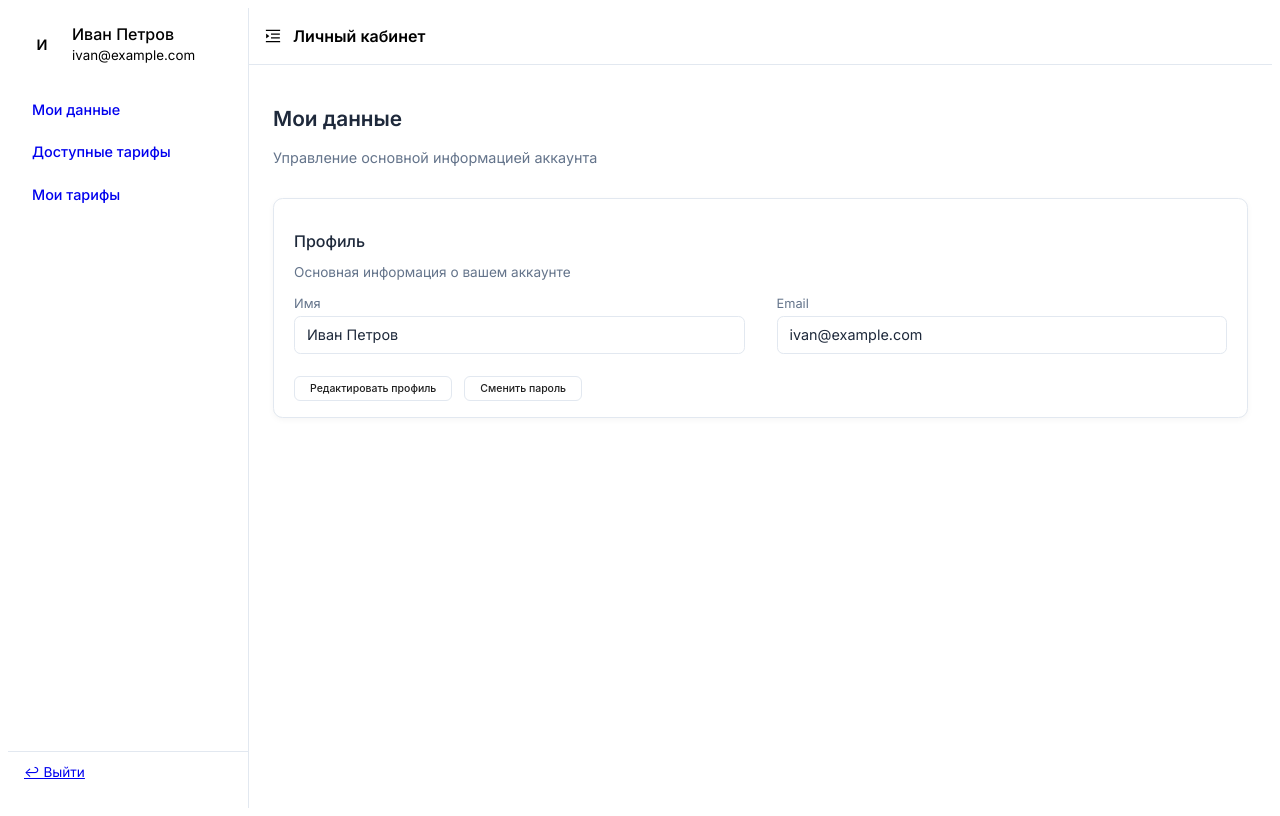
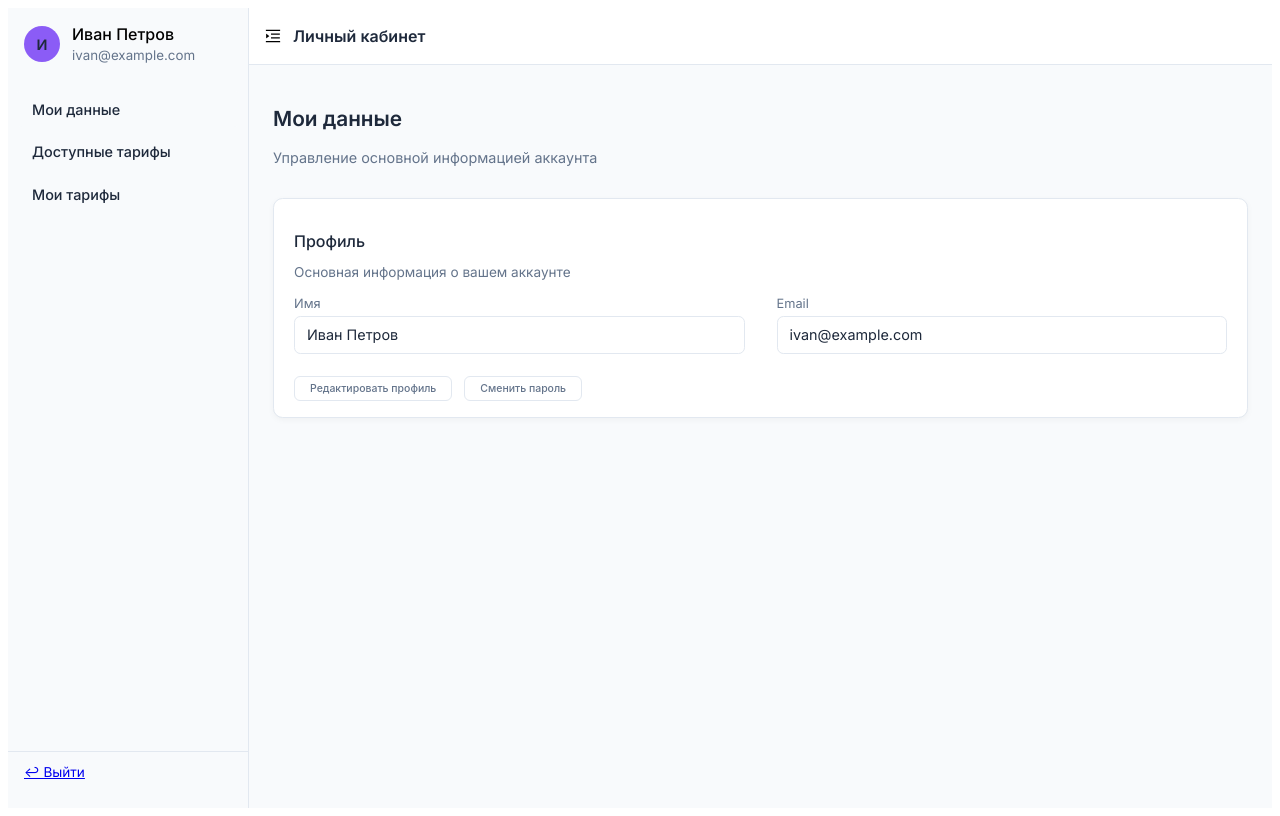
Before and after one commit to Kattherinee/persnal-subscribe, a React (Vite) app: page / in a window 1280 px wide. Built offline with nearby package versions, Linux system fonts and the light colour scheme.

Commit message:
поправила цвета

```diff
--- a/src/assets/theme/theme.tsx
+++ b/src/assets/theme/theme.tsx
@@ -11,13 +11,14 @@ export const theme = {
     textPrimary: '#1e293b', // основной текст
     textSecondary: '#64748b', // второстепенный текст
     textMuted: '#64748b', // приглушённый
-    textInverse: '#ffffff', // для светлого текста на кнопках
+    textInverse: '#ebebeb', // для светлого текста на кнопках
 
     // Основные акценты
     brandPrimary: '#8b5cf6', // основной фирменный
     brandPrimaryHover: '#764dd7', // hover-состояние
     brandAccent: '#a855f7', // дополнительный акцент
     brandAccentHover: '#9333ea', // можно добавить для hover
+    brandPrimaryTransparent: '#8a5cf6ae',
 
     // Состояния
     error: '#ef4444',
--- a/src/layout.tsx
+++ b/src/layout.tsx
@@ -15,9 +15,7 @@ export const Layout = () => {
           {!collapsed && (
             <div>
               <div style={{ fontWeight: theme.fonts.fontWeightMedium }}>Иван Петров</div>
-              <small style={{ color: theme.colors.sidebarAccentForeground }}>
-                ivan@example.com
-              </small>
+              <small style={{ color: theme.colors.textSecondary }}>ivan@example.com</small>
             </div>
           )}
         </SidebarHeader>
@@ -67,13 +65,13 @@ export const Layout = () => {
 const LayoutWrapper = styled.div`
   display: flex;
   height: 100vh;
-  background: ${theme.colors.background};
+  background: ${theme.colors.backgroundPage};
 `;
 
 const Sidebar = styled.div<{ $collapsed: boolean }>`
   width: ${({ $collapsed }) => ($collapsed ? '20px' : '240px')};
   transition: width 0.3s ease;
-  background: ${theme.colors.sidebar};
+  background: ${theme.colors.backgroundSidebar};
   border-right: 1px solid ${theme.colors.sidebarBorder};
   display: flex;
   flex-direction: column;
@@ -92,8 +90,8 @@ const Avatar = styled.div`
   width: 36px;
   height: 36px;
   border-radius: 50%;
-  background: ${theme.colors.primary};
-  color: ${theme.colors.primaryForeground};
+  background: ${theme.colors.brandPrimary};
+  color: ${theme.colors.textPrimary};
   font-weight: ${theme.fonts.fontWeightSemibold};
   font-size: 0.9rem;
   display: flex;
@@ -114,26 +112,26 @@ const SidebarLink = styled(NavLink)`
   padding: 0.6rem 1rem;
   margin: 0.2rem 0;
   border-radius: 0.4rem;
-  color: ${theme.colors.sidebarForeground};
+  color: ${theme.colors.sidebarText};
   text-decoration: none;
   font-size: 0.9rem;
   font-weight: ${theme.fonts.fontWeightMedium};
 
   &.active {
-    background: ${theme.colors.sidebarPrimary};
-    color: ${theme.colors.sidebarPrimaryForeground};
+    background: ${theme.colors.backgroundSidebar};
+    color: ${theme.colors.sidebarText};
   }
 
   &:hover {
-    background: ${theme.colors.sidebarAccent};
-    color: ${theme.colors.sidebarAccentForeground};
+    background: ${theme.colors.brandPrimaryTransparent};
+    color: ${theme.colors.textInverse};
   }
 `;
 
 const SidebarFooter = styled.div`
   padding: 0.75rem 1rem;
   font-size: 0.85rem;
-  color: ${theme.colors.sidebarAccentForeground};
+  color: ${theme.colors.textSecondary};
   border-top: 1px solid ${theme.colors.sidebarBorder};
 `;
 
@@ -146,7 +144,7 @@ const Main = styled.div`
 const Header = styled.header`
   height: 56px;
   border-bottom: 1px solid ${theme.colors.border};
-  background: ${theme.colors.card};
+  background: ${theme.colors.backgroundCard};
   display: flex;
   align-items: center;
   justify-content: space-between;
@@ -161,7 +159,7 @@ const HeaderLeft = styled.div`
   h1 {
     font-size: 1rem;
     font-weight: ${theme.fonts.fontWeightSemibold};
-    color: ${theme.colors.foreground};
+    color: ${theme.colors.textPrimary};
   }
 `;
 
@@ -169,5 +167,5 @@ const Content = styled.main`
   flex: 1;
   padding: 1.5rem;
   overflow-y: auto;
-  color: ${theme.colors.foreground};
+  color: ${theme.colors.textPrimary};
 `;
--- a/src/ui/CustomButton.tsx
+++ b/src/ui/CustomButton.tsx
@@ -17,24 +17,24 @@ export const CustomButton = styled(Button)<CustomButtonProps>`
     $mode === 'secondary'
       ? css`
           border: 1px solid ${theme.colors.border} !important;
-          color: ${theme.colors.gray} !important;
+          color: ${theme.colors.textSecondary} !important;
           height: 1.9vw;
 
           &:hover {
-            background: ${theme.colors.card} !important;
-            border-color: ${theme.colors.primary} !important;
-            color: ${theme.colors.primary} !important;
+            background: ${theme.colors.backgroundCard} !important;
+            border-color: ${theme.colors.brandPrimaryHover} !important;
+            color: ${theme.colors.brandPrimaryHover} !important;
           }
         `
       : css`
-          background: ${theme.colors.primary} !important;
-          border-color: ${theme.colors.primary} !important;
-          color: ${theme.colors.gray} !important;
+          background: ${theme.colors.brandPrimary} !important;
+          border-color: ${theme.colors.brandPrimary} !important;
+          color: ${theme.colors.textInverse} !important;
           height: 2.2vw;
 
           &:hover {
-            background: ${theme.colors.hoverButton} !important;
-            border-color: ${theme.colors.hoverButton} !important;
+            background: ${theme.colors.brandPrimaryHover} !important;
+            border-color: ${theme.colors.brandPrimaryHover} !important;
           }
         `}
 `;
--- a/src/ui/CustomInput.tsx
+++ b/src/ui/CustomInput.tsx
@@ -12,7 +12,7 @@ export const CustomInput = styled(Input)`
   transition: box-shadow 0.2s ease, border-color 0.2s ease;
 
   &:hover {
-    border: 1px solid ${theme.colors.accent};
+    border: 1px solid ${theme.colors.brandAccentHover};
     box-shadow: 0 0 0.208vw rgba(167, 139, 250, 0.3);
   }
 
--- a/src/ui/CustomLabel.tsx
+++ b/src/ui/CustomLabel.tsx
@@ -3,7 +3,7 @@ import { theme } from '../assets/theme/theme';
 
 export const CustomLabel = styled.span<{ isRequired?: boolean }>`
   font-size: 0.8vw;
-  color: ${theme.colors.popoverForeground};
+  color: ${theme.colors.textSecondary};
   font-weight: 500;
   display: block;
   margin-bottom: -0.5vw;
@@ -13,7 +13,7 @@ export const CustomLabel = styled.span<{ isRequired?: boolean }>`
     `
       &::after {
         content: '*';
-        color: ${theme.colors.foreground};
+        color: ${theme.colors.textPrimary};
         margin-left: 0.3vw;
       }
     `}
```
